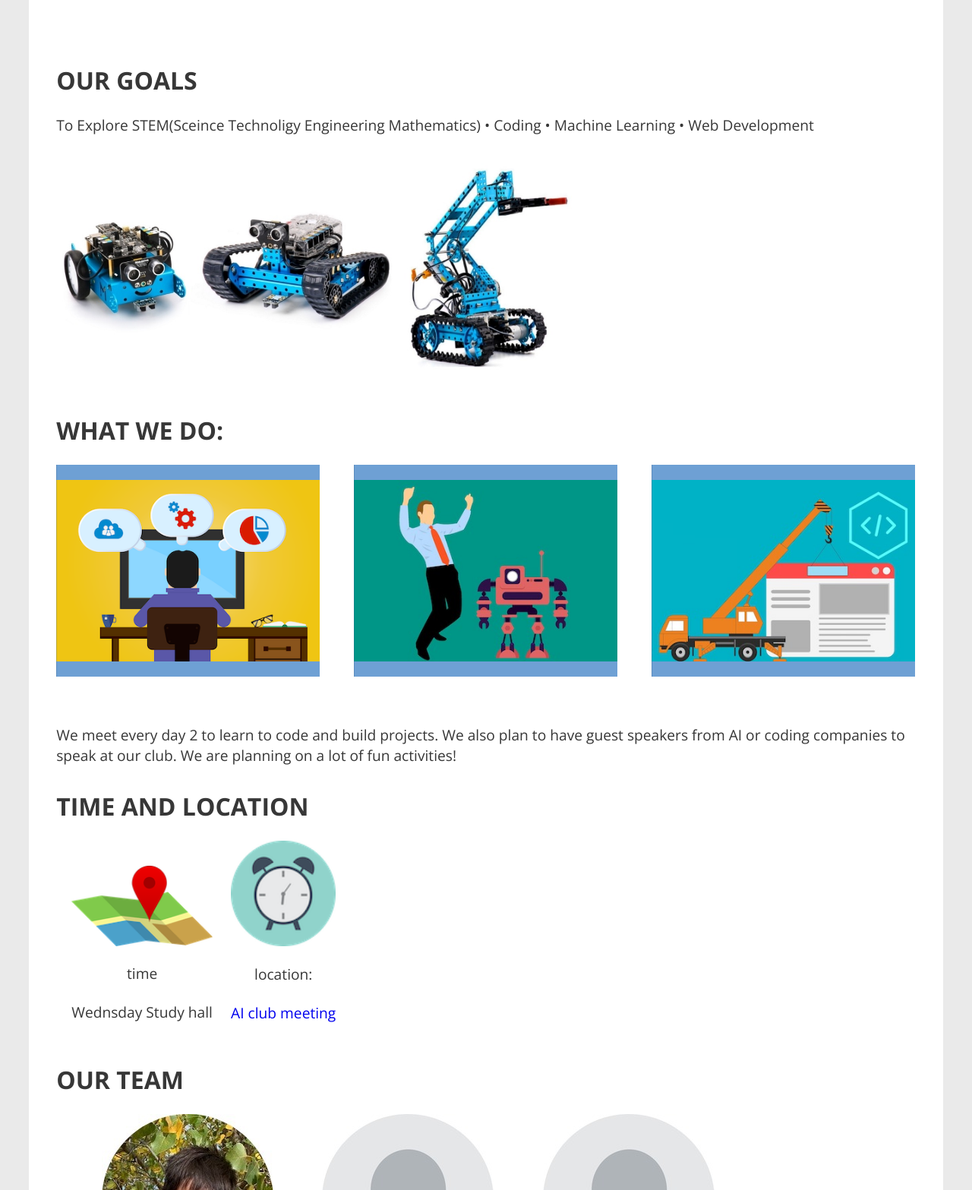
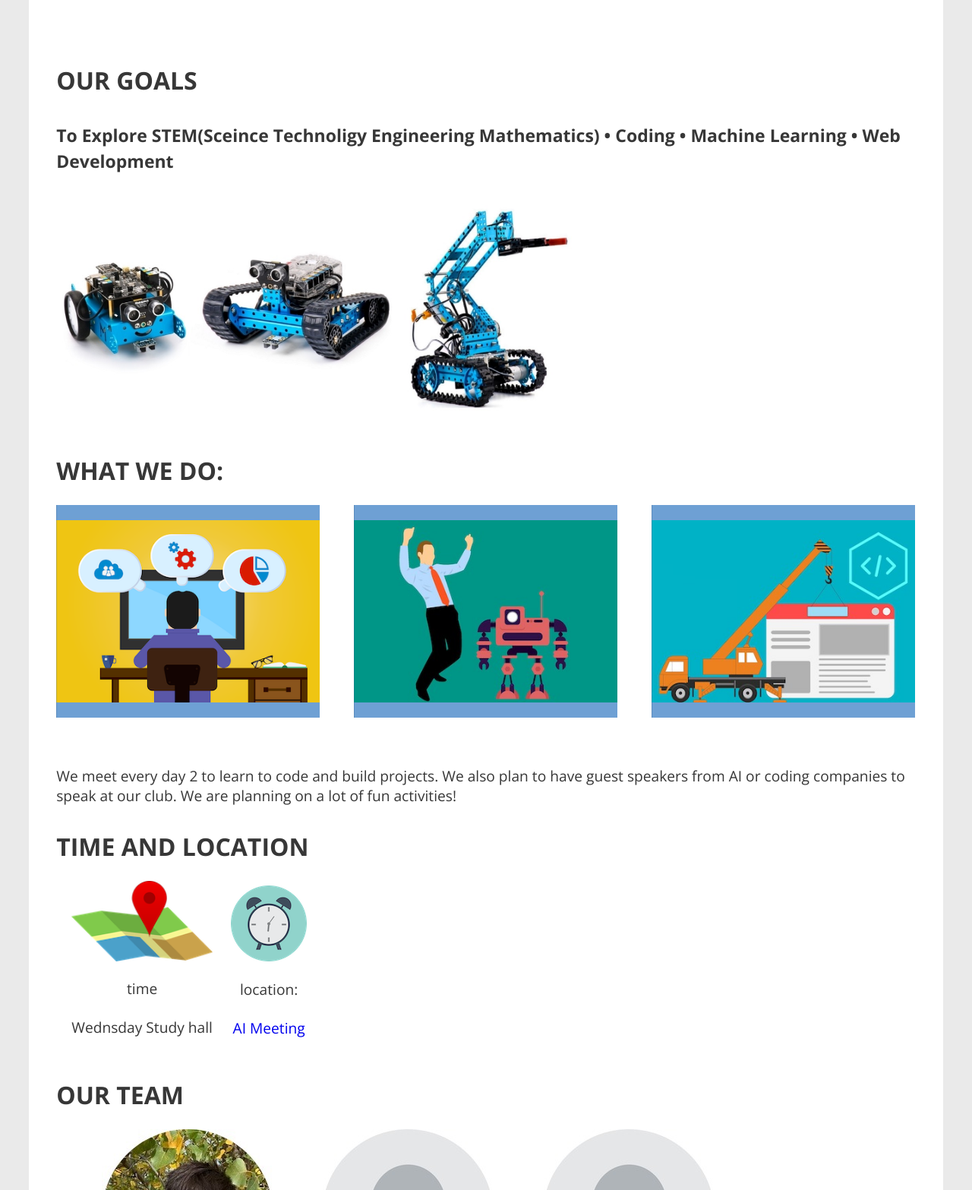
Before and after one commit to uccaiclub/uccaiclub.github.io, a plain HTML site: page index.html in a window 1280 px wide. Shown: the part 745-2312 px from the top of the page at 76% size. Drawn offline with nearby package versions, Linux system fonts and the light colour scheme.

Commit message:
Add files via upload

```diff
--- a/index.html
+++ b/index.html
@@ -62,10 +62,10 @@
 		</div>
 
 
-			<h1>Our goals</h1>
-			<p>To Explore STEM(Sceince Technoligy Engineering
+			<h1 id="goal">Our goals</h1>
+			<h4>To Explore STEM(Sceince Technoligy Engineering
 				Mathematics) • Coding • Machine
-				Learning • Web Development</p>
+				Learning • Web Development</h4>
 				<img src="makeblock2.jpg" class="normal-img" style="max-width: 60%;">
 
 
@@ -112,10 +112,10 @@
 		<div class="flex">
 			<img src="time.png" class="normal-img"></br>
 			<p class="inline-2">location:</p><br>
-			<p class="inline-3"><a class="no-style" href="https://meet.google.com/jit-wgjy-ckg">AI club meeting</a></p>
+			<p class="inline-3"><a class="no-style" href="https://meet.google.com/jit-wgjy-ckg">AI Meeting</a></p>
 		</div>
 
-		<h1 class="time-and-location">Our Team</h1>
+		<h1 class="time-and-location" id="team">Our Team</h1>
 
 		<div class="flex2">
 			<img src="lucasallen.jpg" class="normal-img">
--- a/style.css
+++ b/style.css
@@ -303,3 +303,9 @@ p {
   .flex2{
 	  margin-left: 60px;
   }
+
+
+
+  h4{
+	font-size: 23px;
+  }
```
